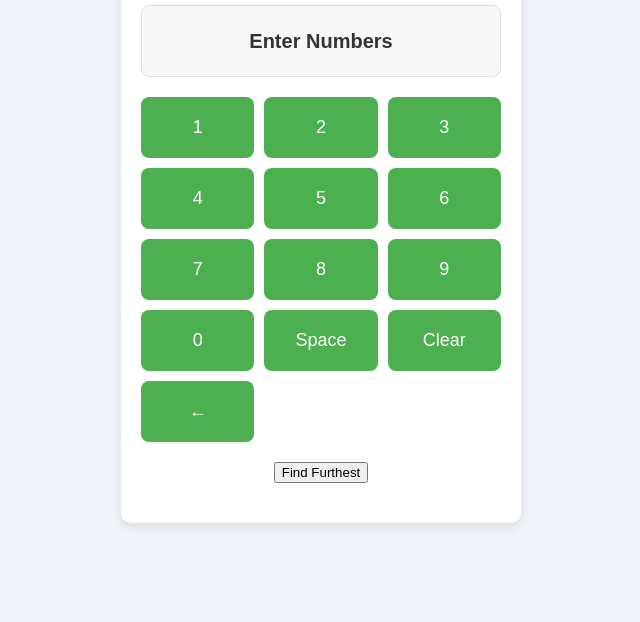
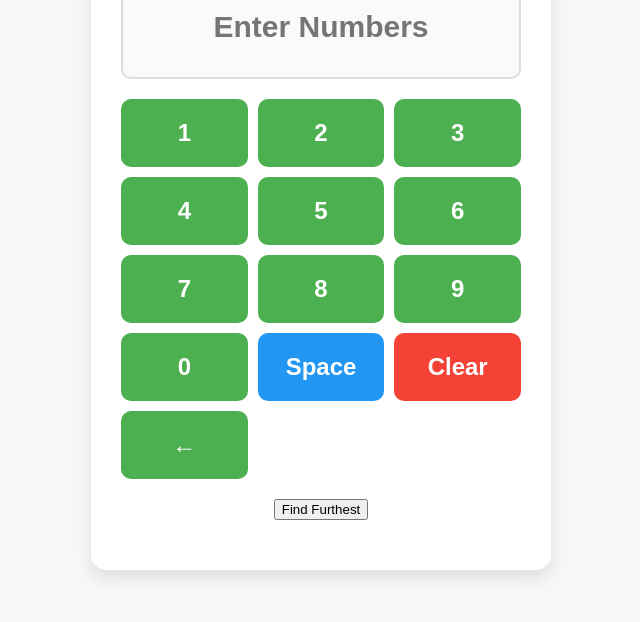
Before and after one commit to VaultSec/mediaan, a plain HTML site: page index.html in a window 1280 px wide. Shown: the part 178-800 px from the top of the page, without its empty margins (319-959 px from the left). Drawn offline with Linux system fonts and the light colour scheme.

Commit message:
Update index.html

```diff
--- a/index.html
+++ b/index.html
@@ -7,43 +7,55 @@
   <style>
     body {
       font-family: 'Arial', sans-serif;
-      background-color: #f0f4f8;
+      background-color: #f7f7f7;
       display: flex;
       justify-content: center;
       align-items: center;
       height: 100vh;
       margin: 0;
       flex-direction: column;
+      color: #333;
     }
     .container {
       background-color: #fff;
-      padding: 20px;
-      border-radius: 10px;
-      box-shadow: 0 4px 10px rgba(0, 0, 0, 0.1);
-      width: 360px;
+      padding: 30px;
+      border-radius: 15px;
+      box-shadow: 0 8px 16px rgba(0, 0, 0, 0.1);
+      width: 400px;
       text-align: center;
     }
     h1 {
-      color: #333;
-      font-size: 24px;
+      font-size: 28px;
       margin-bottom: 20px;
+      color: #4CAF50;
     }
     .input-area {
-      margin-bottom: 20px;
-      background-color: #f8f8f8;
-      padding: 15px;
-      border-radius: 8px;
+      background-color: #fafafa;
+      padding: 20px;
+      border-radius: 10px;
       font-size: 18px;
-      min-height: 40px;
+      min-height: 60px;
       display: flex;
       align-items: center;
       justify-content: center;
       color: #333;
-      border: 1px solid #ddd;
+      border: 2px solid #ddd;
+      margin-bottom: 20px;
+      font-weight: bold;
+      font-size: 24px;
+    }
+    .input-area input {
+      background: none;
+      border: none;
+      outline: none;
+      font-size: 30px;
+      text-align: center;
+      width: 100%;
+      font-weight: bold;
+      color: #333;
     }
     .input-area span {
       font-size: 20px;
-      font-weight: bold;
     }
     .number-pad {
       display: grid;
@@ -55,30 +67,38 @@
       background-color: #4CAF50;
       color: white;
       border: none;
-      border-radius: 8px;
+      border-radius: 10px;
       padding: 20px;
-      font-size: 18px;
+      font-size: 24px;
       cursor: pointer;
-      transition: background-color 0.3s ease;
+      transition: background-color 0.3s ease, transform 0.3s ease;
+      font-weight: bold;
     }
     .number-pad button:hover {
       background-color: #45a049;
     }
     .number-pad button:active {
-      background-color: #3e8e41;
+      background-color: #388e3c;
+      transform: scale(0.95);
     }
     button.clear {
       background-color: #f44336;
-      margin-top: 10px;
     }
     button.clear:hover {
       background-color: #e53935;
     }
+    button.space {
+      background-color: #2196F3;
+    }
+    button.space:hover {
+      background-color: #1976D2;
+    }
     .result {
       margin-top: 20px;
-      font-size: 18px;
+      font-size: 22px;
       font-weight: bold;
       color: #333;
+      word-wrap: break-word;
     }
   </style>
 </head>
@@ -86,10 +106,13 @@
 
   <div class="container">
     <h1>Furthest From Median</h1>
+
+    <!-- Input area for the numbers -->
     <div class="input-area">
-      <span id="inputNumbers">Enter Numbers</span>
+      <input type="text" id="inputNumbers" placeholder="Enter Numbers" readonly />
     </div>
 
+    <!-- Number pad -->
     <div class="number-pad">
       <button onclick="addNumber('1')">1</button>
       <button onclick="addNumber('2')">2</button>
@@ -101,12 +124,15 @@
       <button onclick="addNumber('8')">8</button>
       <button onclick="addNumber('9')">9</button>
       <button onclick="addNumber('0')">0</button>
-      <button onclick="addSpace()">Space</button>
-      <button onclick="clearNumber()">Clear</button>
+      <button class="space" onclick="addSpace()">Space</button>
+      <button class="clear" onclick="clearNumber()">Clear</button>
       <button onclick="removeLastNumber()">←</button>
     </div>
 
+    <!-- Button to calculate the furthest from median -->
     <button onclick="findFurthestFromMedian()">Find Furthest</button>
+
+    <!-- Display result -->
     <div id="result" class="result"></div>
   </div>
 
@@ -117,7 +143,7 @@
     // Function to add a digit to the current number
     function addNumber(digit) {
       currentNumber += digit;
-      document.getElementById('inputNumbers').innerText = enteredNumbers.join(' ') + (currentNumber ? ' ' + currentNumber : '');
+      updateInputField();
     }
 
     // Function to add a space (finalize a number)
@@ -125,7 +151,7 @@
       if (currentNumber) {
         enteredNumbers.push(currentNumber);
         currentNumber = '';
-        document.getElementById('inputNumbers').innerText = enteredNumbers.join(' ') + ' ';
+        updateInputField();
       }
     }
 
@@ -136,14 +162,30 @@
       } else if (enteredNumbers.length > 0) {
         enteredNumbers.pop();
       }
-      document.getElementById('inputNumbers').innerText = enteredNumbers.join(' ') + (currentNumber ? ' ' + currentNumber : '');
+      updateInputField();
     }
 
     // Function to clear the current input
     function clearNumber() {
       enteredNumbers = [];
       currentNumber = '';
-      document.getElementById('inputNumbers').innerText = 'Enter Numbers';
+      updateInputField();
+    }
+
+    // Function to update the input field text and dynamically adjust font size
+    function updateInputField() {
+      const inputField = document.getElementById('inputNumbers');
+      inputField.value = enteredNumbers.join(' ') + (currentNumber ? ' ' + currentNumber : '');
+
+      // Adjust font size dynamically based on the length of input
+      const textLength = inputField.value.length;
+      if (textLength <= 10) {
+        inputField.style.fontSize = '30px';
+      } else if (textLength <= 20) {
+        inputField.style.fontSize = '26px';
+      } else {
+        inputField.style.fontSize = '22px';
+      }
     }
 
     // Function to find the furthest number from the median
```
